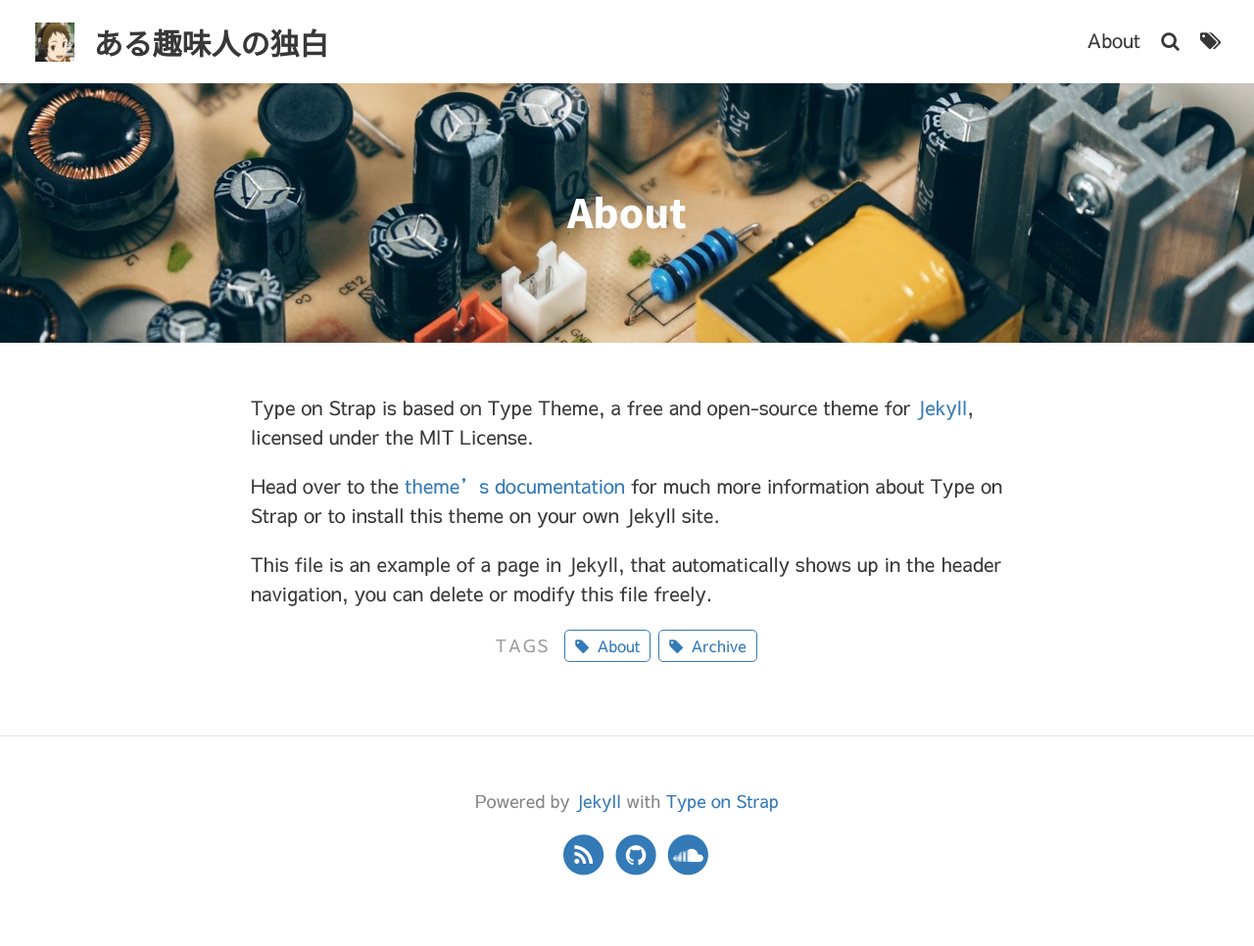
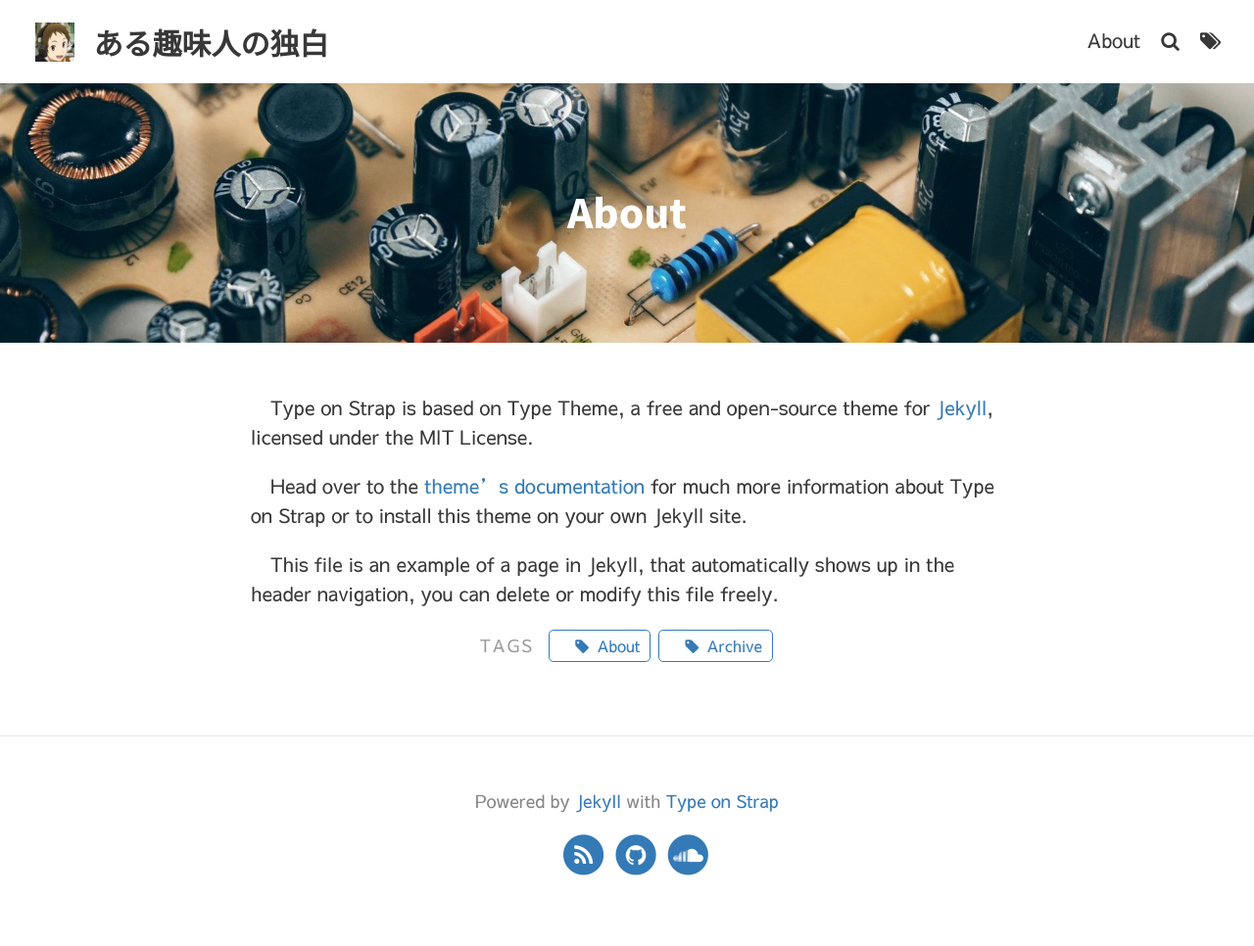
Before and after one commit to alice1017/alice1017.github.io, a Jekyll site: the page built from pages/about.md, in a window 1280 px wide. Shown: the whole page at 98% size. Built offline with Jekyll 4.4.1, drawn with Linux system fonts in a browser that asks for light colours; some web fonts are replaced.

Commit message:
ENHANCED: append the Zenkaku Space before <p> first letter

```diff
--- a/_sass/layouts/_posts.scss
+++ b/_sass/layouts/_posts.scss
@@ -16,6 +16,11 @@ article {
     }
     .footnotes {
         font-size: 0.9em;
+    }
+    p {
+        &:before {
+            content: "　";
+        }
     }
 }
 
```
